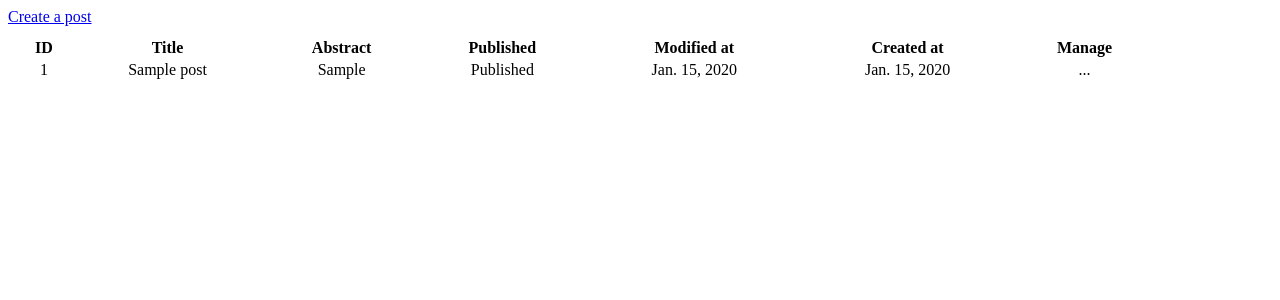
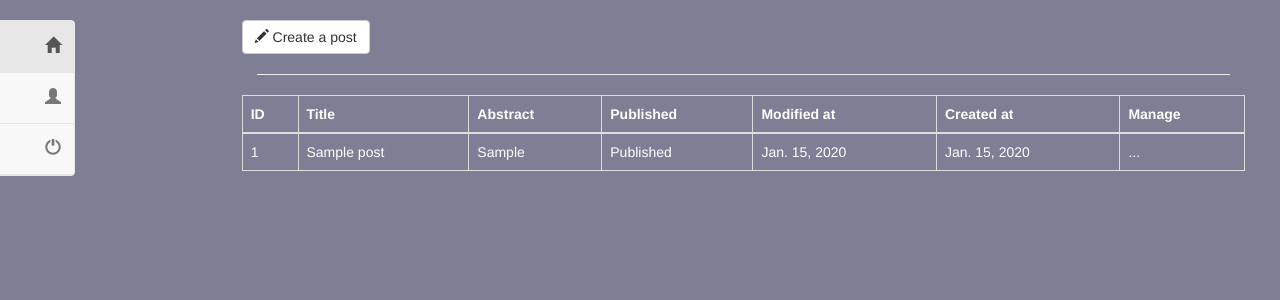
Before and after one commit to Apo11onian/Apollo-Blog, a Django app: page /administration/posts in a window 1280 px wide. Shown: the top 300 px of the page. Run offline with Django 3.2, Linux system fonts and the light colour scheme; a user stored in the database is signed in; tables that the repository leaves empty hold one stand-in row (values such as "Sample post"); some libraries are stand-ins or nearby versions.

Commit message:
Use base template for list of post

```diff
--- a/admin_panel/templates/admin/base.html
+++ b/admin_panel/templates/admin/base.html
@@ -84,9 +84,10 @@
 
             </div>
             <div class="col-xs-10">
-                {% block CONTENT %}
-                {% endblock %}
-
+                <div class="container-fluid">
+                    {% block CONTENT %}
+                    {% endblock %}
+                </div>
             </div>
         </div>
     </main>
--- a/admin_panel/templates/admin/list_posts.html
+++ b/admin_panel/templates/admin/list_posts.html
@@ -1,23 +1,17 @@
-<!DOCTYPE html>
-<html lang="en">
-<head>
-    <meta charset="UTF-8">
-    <title>Title</title>
-    <style>
-        table {
-            width:90%;
-            margin:10px;
-        }
-        td{
-            text-align: center;
-        }
-    </style>
+{% extends 'admin/base.html' %}
 
-</head>
-<body>
-<div>
-    <a href="{% url "admin:CreatePost" %}">Create a post</a>
-    <table>
+{% block CONTENT %}
+    <div class="row">
+
+        <div class="col-xs-12">
+            <div class="row">
+                <a class="btn btn-default" href="{% url "admin:CreatePost" %}">
+                    <i class="glyphicon glyphicon-pencil"></i>
+                    Create a post
+                </a></div>
+            <hr>
+            <div class="row">
+                <table class="table table-bordered table-responsive ">
                     <thead>
                     <tr>
                         <th>ID</th>
@@ -57,5 +51,7 @@
                     </tbody>
                 </table>
             </div>
-</body>
-</html>
+        </div>
+
+    </div>
+{% endblock %}
```
Lines whose indentation alone changed are shown as unchanged.
